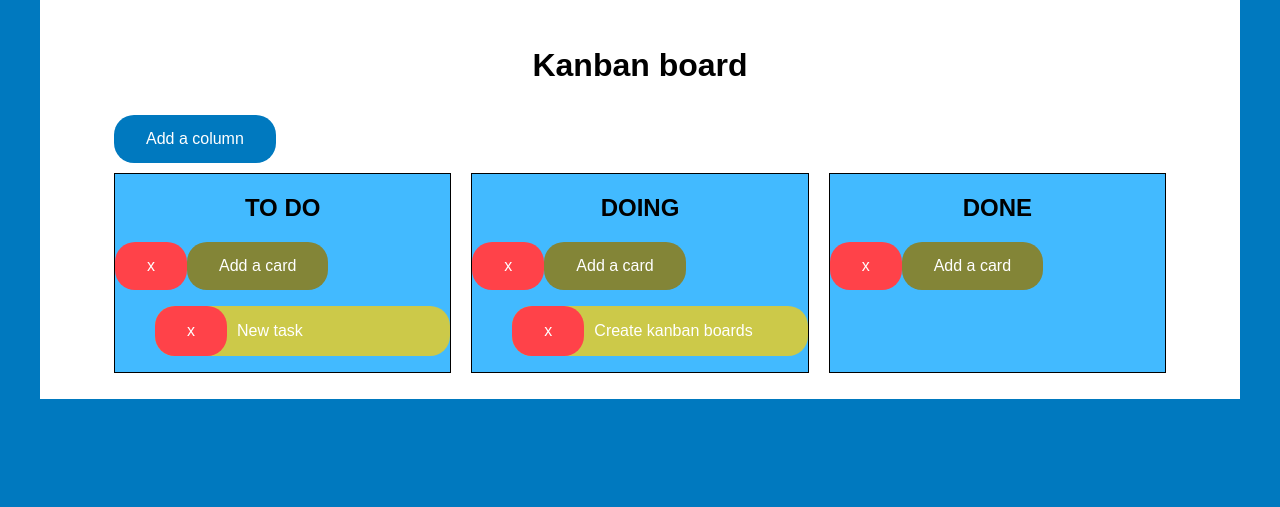
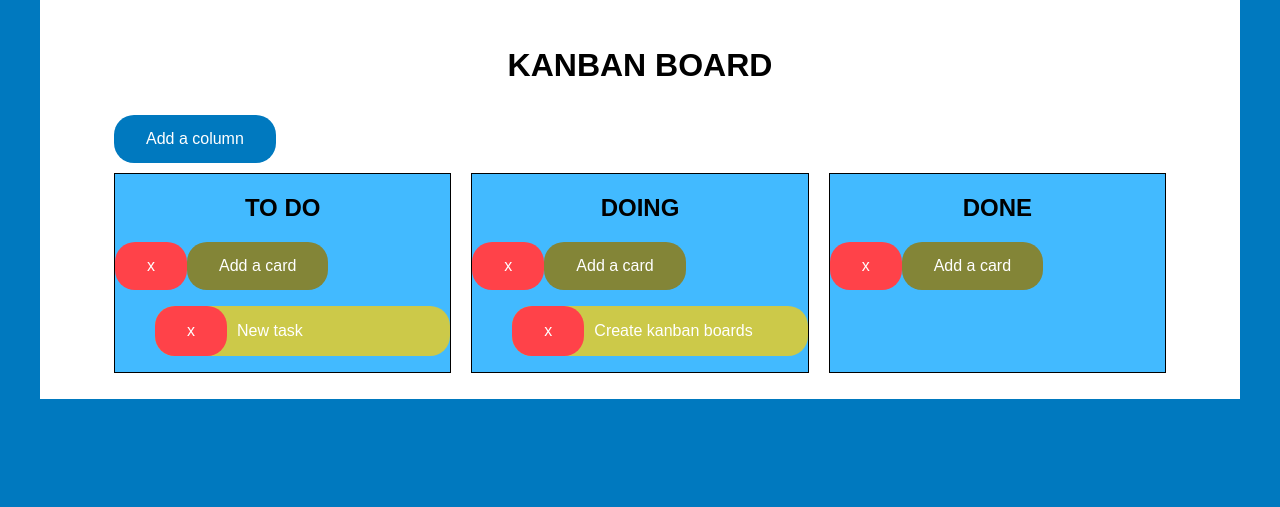
Before and after one commit to DJanota/git-OOP-11.6, a plain HTML site: page index.html in a window 1280 px wide. Drawn offline with nearby package versions, Linux system fonts and the light colour scheme.

Commit message:
index.html

```diff
--- a/index.html
+++ b/index.html
@@ -2,12 +2,12 @@
 <html>
   <head>
     <meta charset="utf-8">
-    <title>Kanban board</title>
+    <title>KANBAN BOARD</title>
     <link rel="stylesheet" href="css/style.css">
   </head>
   <body>
     <div id="board" class="board">
-      <h1>Kanban board</h1>
+      <h1>KANBAN BOARD</h1>
       <button class="create-column">Add a column</button>
       <div class="column-container"></div>
     </div>
```
